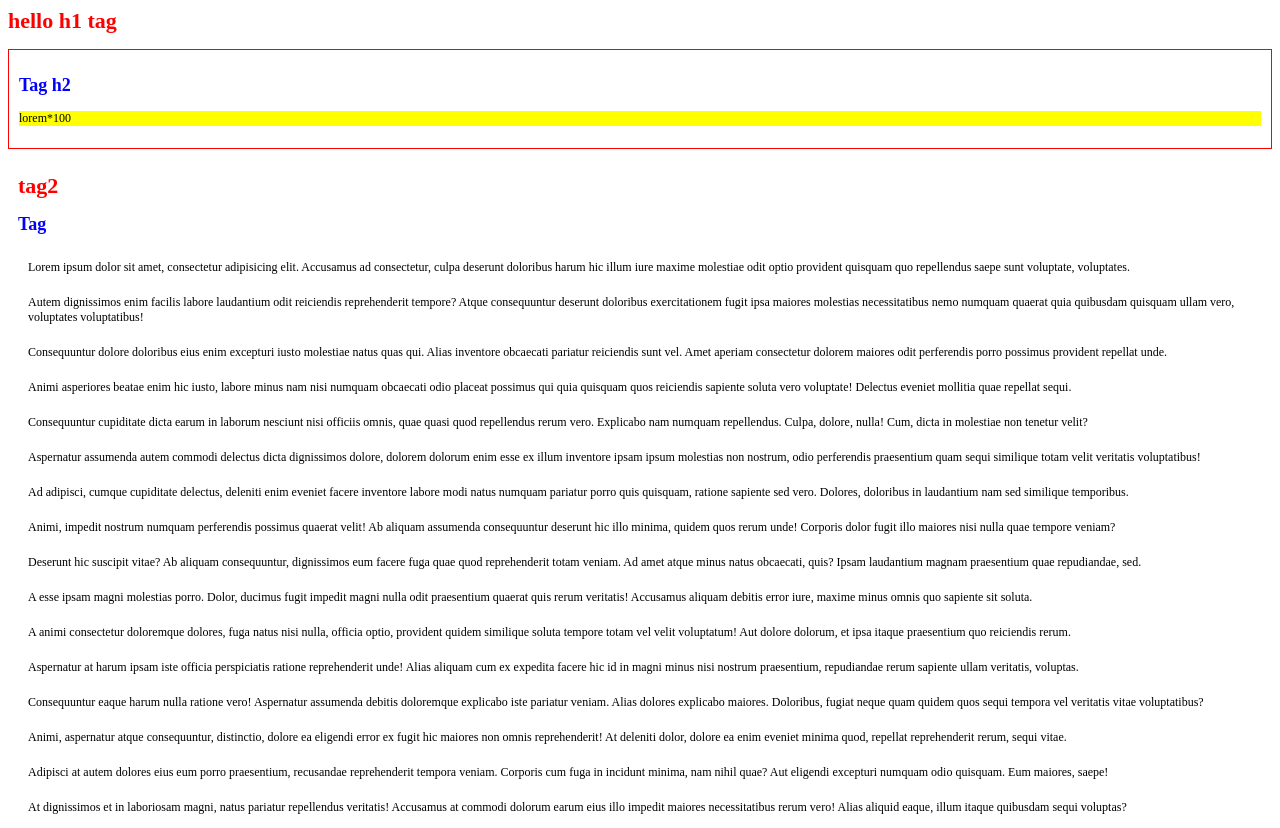
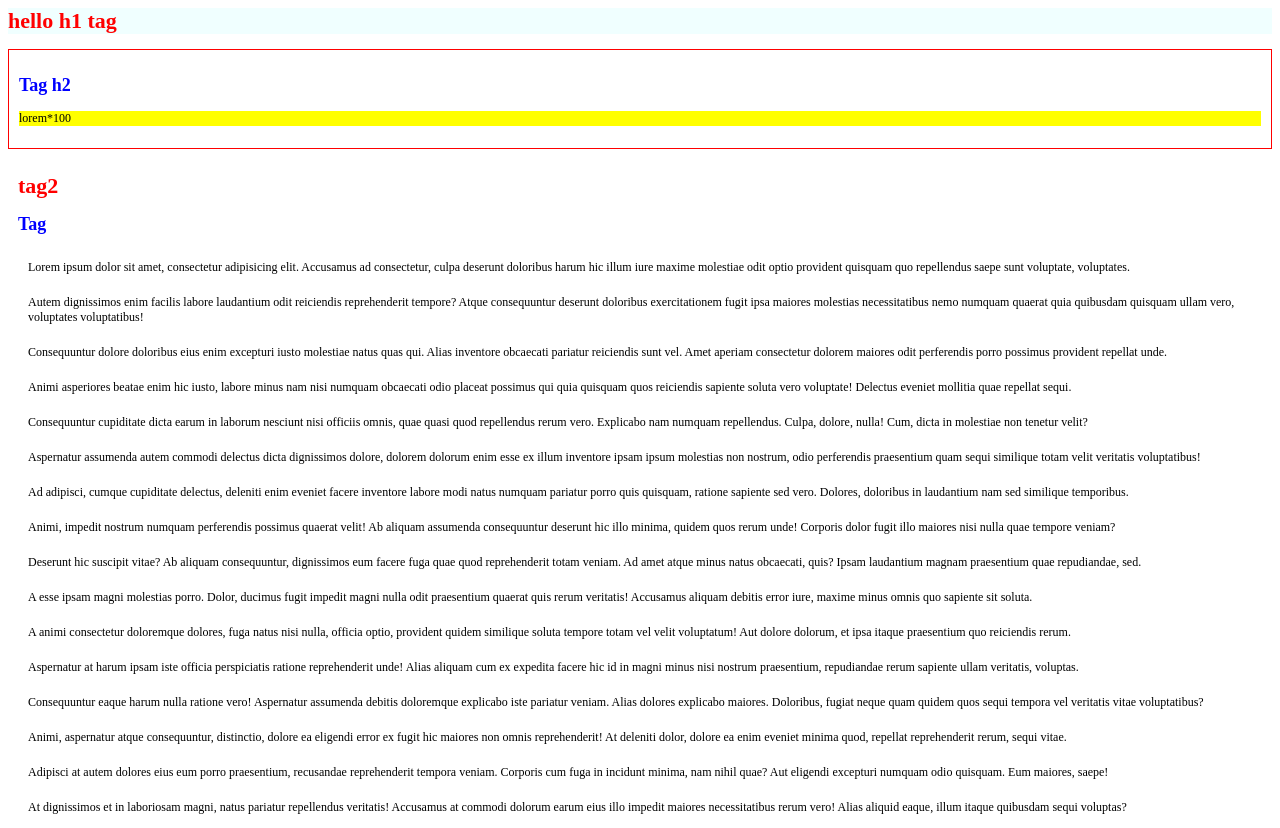
Before and after one commit to orgkotya/test, a plain HTML site: page index.html in a window 1280 px wide. Shown: the top 828 px of the page. Drawn offline with Linux system fonts and the light colour scheme.

Commit message:
add style h1 tag in index

```diff
--- a/index.html
+++ b/index.html
@@ -4,7 +4,7 @@
 		<link rel="stylesheet" href="style.css">
 	</head>
 	<body>
-		<h1>hello h1 tag</h1>
+		<h1 style ="background-color: azure">hello h1 tag</h1>
 		<div style='border: 1px solid #F00'>
 			<h2>Tag h2</h2>
 			<p> lorem*100 </p>
```
